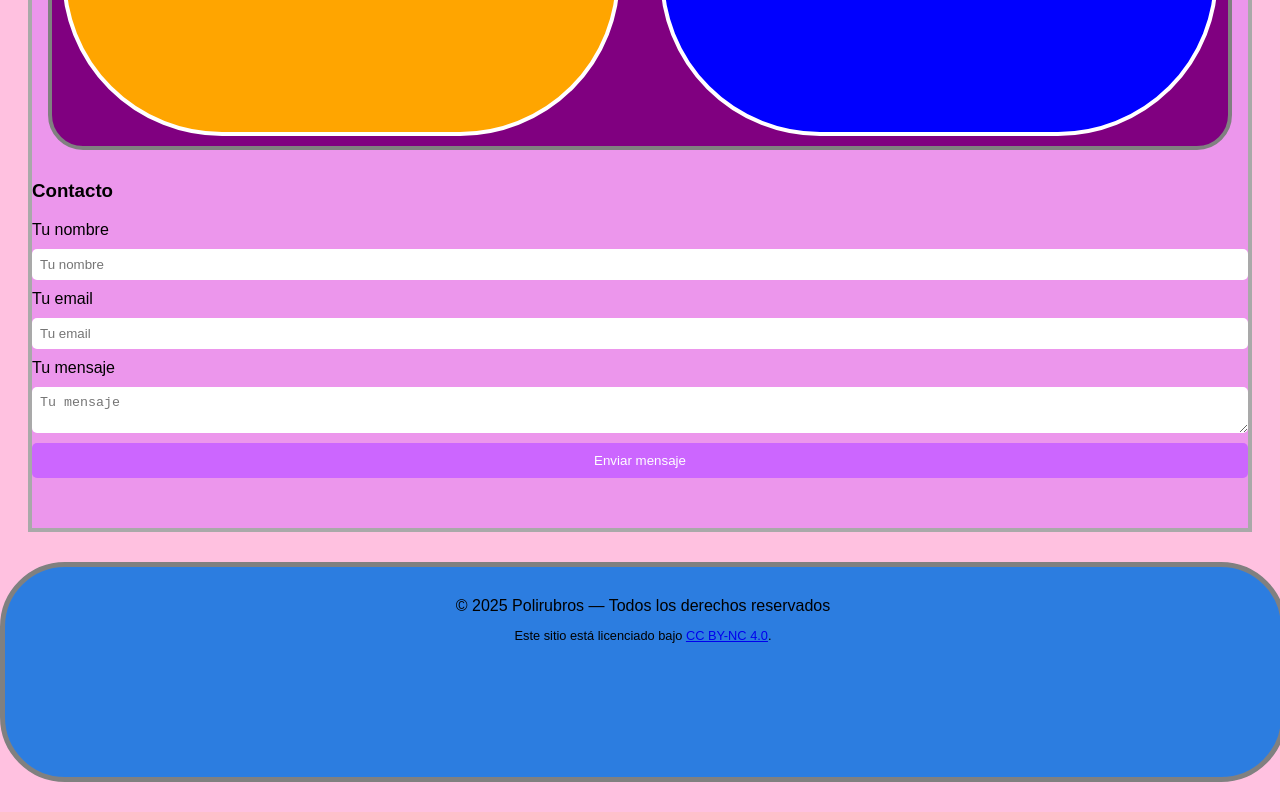
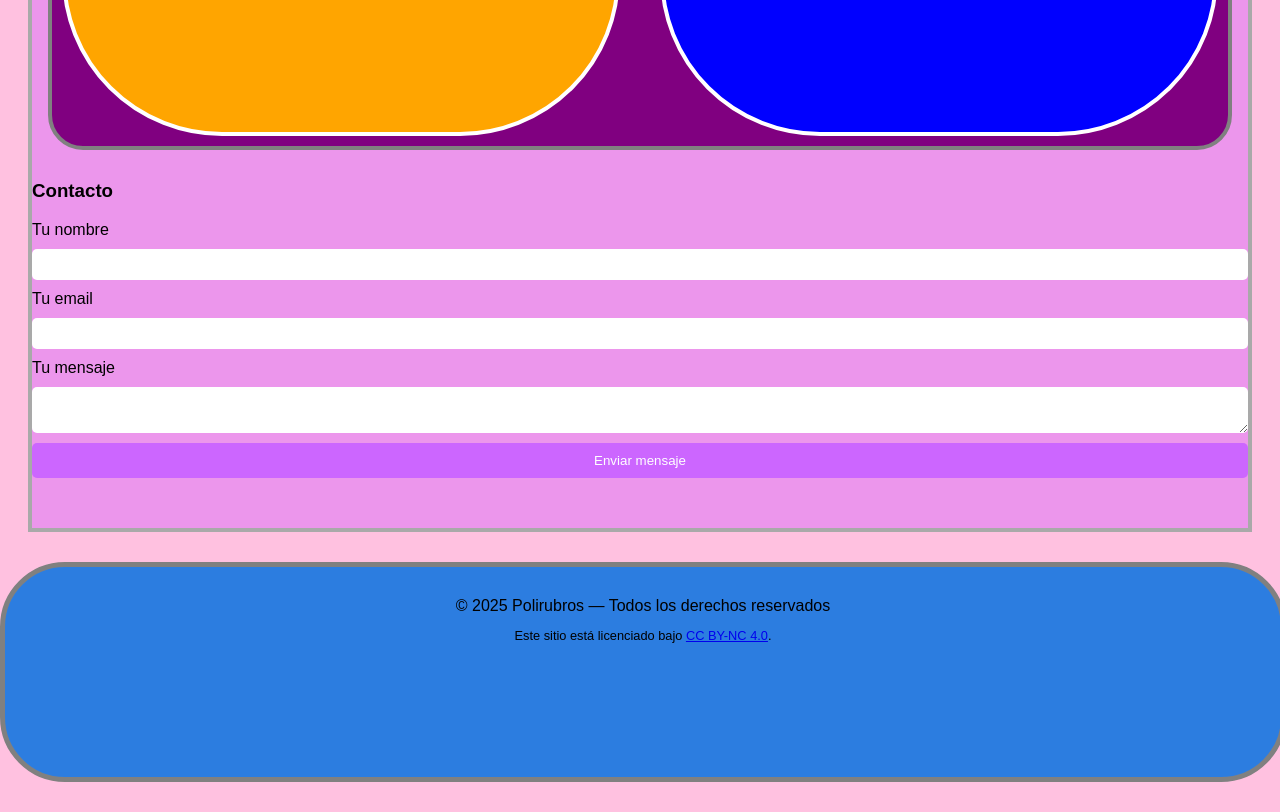
Before and after one commit to fat-bees95/Polirubros, a plain HTML site: page Contacto_Borders3.1.html in a window 1280 px wide. Shown: the part 1346-2158 px from the top of the page. Drawn offline with Linux system fonts and the light colour scheme.

Commit message:
Add files via upload
updated contact info

```diff
--- a/Contacto_Borders3.1.html
+++ b/Contacto_Borders3.1.html
@@ -41,18 +41,23 @@
 
       <div class="contact">
         <h3>Contacto</h3>
-        <form action="gracias.html" method="POST">
-          <label for="nombre">Tu nombre</label>
-          <input id="nombre" type="text" name="nombre" placeholder="Tu nombre" required />
+        <form action="https://formsubmit.co/bejarano67@gmail.com" method="POST">
+  	  <input type="hidden" name="_next" value="https://fat-bees95.github.io/Polirubros/gracias.html">
+  	  <input type="text" name="_honey" style="display:none">
+  	  <input type="hidden" name="_captcha" value="false">
+
+    	   <label for="nombre">Tu nombre</label>
+ 	   <input id="nombre" type="text" name="nombre" required />
 
           <label for="email">Tu email</label>
-          <input id="email" type="email" name="email" placeholder="Tu email" required />
+          <input id="email" type="email" name="email" required />
 
-          <label for="mensaje">Tu mensaje</label>
-          <textarea id="mensaje" name="mensaje" placeholder="Tu mensaje" required></textarea>
+         <label for="mensaje">Tu mensaje</label>
+         <textarea id="mensaje" name="mensaje" required></textarea>
 
-          <button type="submit">Enviar mensaje</button>
-        </form>
+         <button type="submit">Enviar mensaje</button>
+       </form>
+
       </div>
 
   </section>
```
